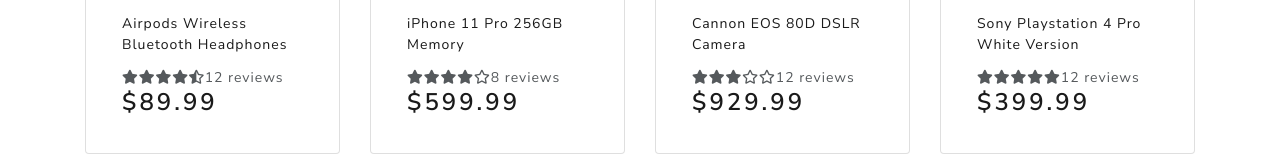
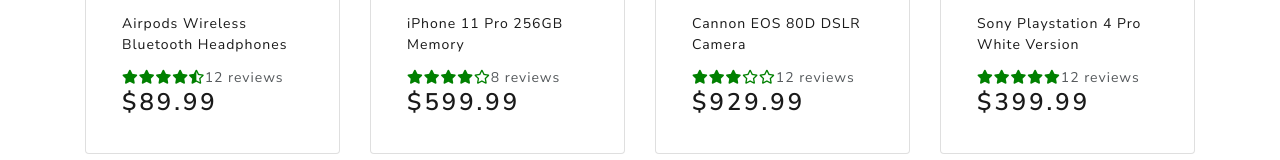
Before and after one commit to okFox/proshop, a React (Create React App) app in the folder frontend/: page / in a window 1280 px wide. Shown: the part 368-528 px from the top of the page. Built offline with nearby package versions, Linux system fonts and the light colour scheme.

Commit message:
added default color to stars

```diff
--- a/frontend/src/components/Product.js
+++ b/frontend/src/components/Product.js
@@ -16,7 +16,9 @@
                     </Card.Title>
                 </a>
                 <Card.Text as='div'>
-                    <Rating value={product.rating} text={`${product.numReviews} reviews`} />
+                    <Rating
+                    value={product.rating}
+                    text={`${product.numReviews} reviews`} />
                 </Card.Text>
                 <Card.Text as='h3'>
                     ${product.price}
--- a/frontend/src/components/Rating.js
+++ b/frontend/src/components/Rating.js
@@ -1,10 +1,11 @@
 import React from 'react'
 
-const Rating = ({ value, text }) => {
+const Rating = ({ value, text, color }) => {
     return (
         <div className='rating'>
             <span>
-                <i className={
+                <i style={{color}}
+                className={
                 value >= 1
                     ? 'fas fa-star'
                     : value >= 0.5
@@ -14,7 +15,8 @@
                 </i>
             </span>
             <span>
-                <i className={
+                <i style={{color}}
+                className={
                 value >= 2
                     ? 'fas fa-star'
                     : value >= 1.5
@@ -24,7 +26,8 @@
                 </i>
             </span>
             <span>
-                <i className={
+                <i style={{color}}
+                className={
                 value >= 3
                     ? 'fas fa-star'
                     : value >= 2.5
@@ -34,7 +37,8 @@
                 </i>
             </span>
             <span>
-                <i className={
+                <i style={{color}}
+                className={
                 value >= 4
                     ? 'fas fa-star'
                     : value >= 3.5
@@ -44,7 +48,8 @@
                 </i>
             </span>
             <span>
-                <i className={
+                <i style={{color}}
+                className={
                 value >= 5
                     ? 'fas fa-star'
                     : value >= 4.5
@@ -58,4 +63,7 @@
     )
 }
 
+Rating.defaultProps = {
+    color: 'green'
+}
 export default Rating
```
